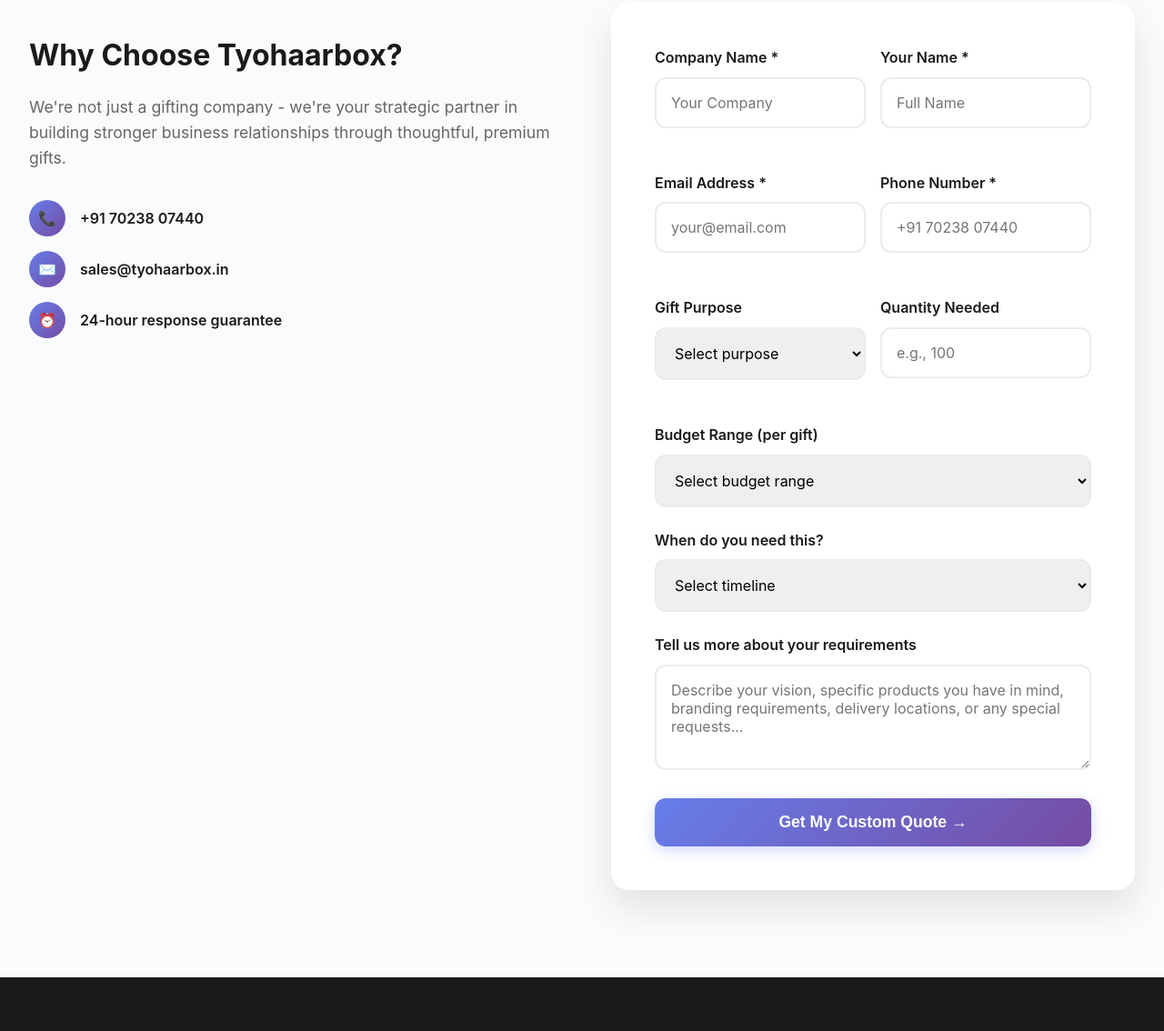
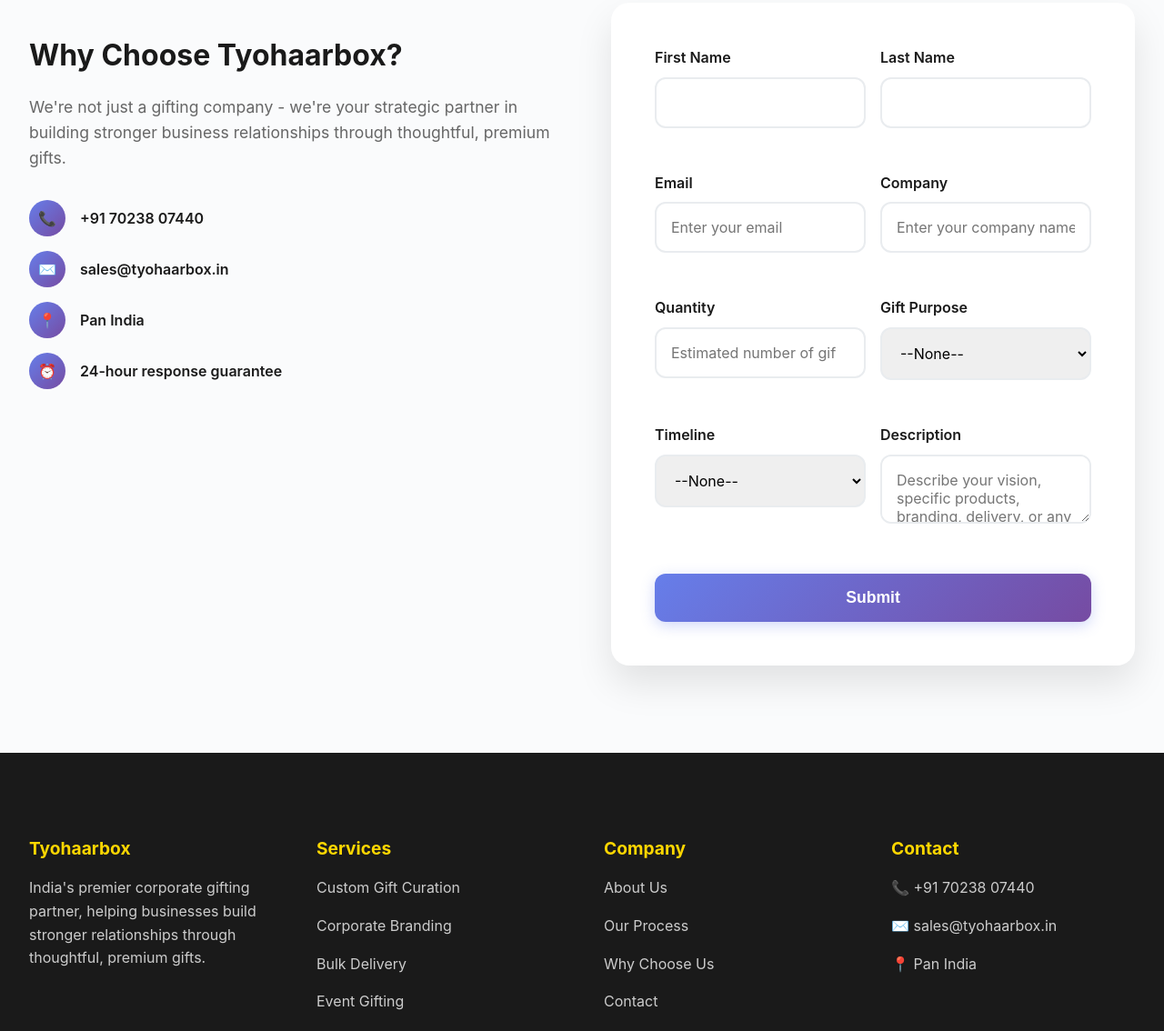
Before and after one commit to tyohaarbox/tyohaarbox.github.io, a plain HTML site: page index.html in a window 1280 px wide. Shown: the part 4670-5804 px from the top of the page at 91% size. Drawn offline with Linux system fonts and the light colour scheme.

Commit message:
Update index.html

```diff
--- a/index.html
+++ b/index.html
@@ -1242,7 +1242,10 @@
                   <div class="contact-icon">✉️</div>
                   <span>sales@tyohaarbox.in</span>
                 </li>
-
+                <li>
+                  <div class="contact-icon">📍</div>
+                  <span>Pan India</span>
+                </li>
                 <li>
                   <div class="contact-icon">⏰</div>
                   <span>24-hour response guarantee</span>
@@ -1250,118 +1253,120 @@
               </ul>
             </div>
             <div class="contact-form">
-              <div class="success-message" id="successMessage">
-                🎉 Thank you! We'll send you a detailed quote within 24 hours.
-                Our team will contact you shortly to discuss your requirements.
-              </div>
-              <form id="contactForm">
+              <form
+                action="https://webto.salesforce.com/servlet/servlet.WebToLead?encoding=UTF-8&orgId=00DdL00000WTUhz"
+                method="POST"
+              >
+                <input type="hidden" name="oid" value="00DdL00000WTUhz" />
+                <input type="hidden" name="retURL" value="http://" />
                 <div class="form-row">
                   <div class="form-group">
-                    <label for="company">Company Name *</label>
+                    <label for="first_name">First Name</label>
                     <input
+                      id="first_name"
+                      maxlength="40"
+                      name="first_name"
+                      size="20"
                       type="text"
-                      id="company"
-                      name="company"
-                      required
-                      placeholder="Your Company"
                     />
                   </div>
                   <div class="form-group">
-                    <label for="name">Your Name *</label>
+                    <label for="last_name">Last Name</label>
                     <input
+                      id="last_name"
+                      maxlength="80"
+                      name="last_name"
+                      size="20"
                       type="text"
-                      id="name"
-                      name="name"
-                      required
-                      placeholder="Full Name"
                     />
                   </div>
                 </div>
                 <div class="form-row">
                   <div class="form-group">
-                    <label for="email">Email Address *</label>
+                    <label for="email">Email</label>
                     <input
+                      id="email"
+                      maxlength="80"
+                      name="email"
+                      size="20"
                       type="email"
-                      id="email"
-                      name="email"
-                      required
-                      placeholder="your@email.com"
+                      placeholder="Enter your email"
                     />
                   </div>
                   <div class="form-group">
-                    <label for="phone">Phone Number *</label>
+                    <label for="company">Company</label>
                     <input
-                      type="tel"
-                      id="phone"
-                      name="phone"
-                      required
-                      placeholder="+91 70238 07440"
+                      id="company"
+                      maxlength="40"
+                      name="company"
+                      size="20"
+                      type="text"
+                      placeholder="Enter your company name"
                     />
                   </div>
                 </div>
                 <div class="form-row">
                   <div class="form-group">
-                    <label for="giftType">Gift Purpose</label>
-                    <select id="giftType" name="giftType">
-                      <option value="">Select purpose</option>
-                      <option value="client-appreciation">
+                    <label for="00NdL00001g4weD">Quantity</label>
+                    <input
+                      id="00NdL00001g4weD"
+                      name="00NdL00001g4weD"
+                      size="20"
+                      type="number"
+                      placeholder="Estimated number of gifts"
+                    />
+                  </div>
+                  <div class="form-group">
+                    <label for="00NdL00001g4wmH">Gift Purpose</label>
+                    <select
+                      id="00NdL00001g4wmH"
+                      name="00NdL00001g4wmH"
+                      title="Gift Purpose"
+                    >
+                      <option value="">--None--</option>
+                      <option value="Client Appreciation">
                         Client Appreciation
                       </option>
-                      <option value="employee-recognition">
+                      <option value="Employee Recognition">
                         Employee Recognition
                       </option>
-                      <option value="festival-gifts">Festival Gifts</option>
-                      <option value="corporate-events">Corporate Events</option>
-                      <option value="product-launch">Product Launch</option>
-                      <option value="custom-request">Custom Request</option>
+                      <option value="Festival Gifts">Festival Gifts</option>
+                      <option value="Corporate Events">Corporate Events</option>
+                      <option value="Product Launch">Product Launch</option>
+                      <option value="Custom Request">Custom Request</option>
+                    </select>
+                  </div>
+                </div>
+                <div class="form-row">
+                  <div class="form-group">
+                    <label for="00NdL00001g4x41">Timeline</label>
+                    <select
+                      id="00NdL00001g4x41"
+                      name="00NdL00001g4x41"
+                      title="Timeline"
+                    >
+                      <option value="">--None--</option>
+                      <option value="Within 1 week (Rush Order)">
+                        Within 1 week (Rush Order)
+                      </option>
+                      <option value="2-3 weeks">2-3 weeks</option>
+                      <option value="1 month">1 month</option>
+                      <option value="Flexible timeline">
+                        Flexible timeline
+                      </option>
                     </select>
                   </div>
                   <div class="form-group">
-                    <label for="quantity">Quantity Needed</label>
-                    <input
-                      type="number"
-                      id="quantity"
-                      name="quantity"
-                      min="1"
-                      placeholder="e.g., 100"
-                    />
+                    <label for="description">Description</label>
+                    <textarea
+                      name="description"
+                      id="description"
+                      title="Describe your requirements"
+                      placeholder="Describe your vision, specific products, branding, delivery, or any special requests..."
+                    ></textarea>
                   </div>
                 </div>
-                <div class="form-group">
-                  <label for="budget">Budget Range (per gift)</label>
-                  <select id="budget" name="budget">
-                    <option value="">Select budget range</option>
-                    <option value="500-1000">₹500 - ₹1,000</option>
-                    <option value="1000-2500">₹1,000 - ₹2,500</option>
-                    <option value="2500-5000">₹2,500 - ₹5,000</option>
-                    <option value="5000-10000">₹5,000 - ₹10,000</option>
-                    <option value="10000+">₹10,000+</option>
-                  </select>
-                </div>
-                <div class="form-group">
-                  <label for="timeline">When do you need this?</label>
-                  <select id="timeline" name="timeline">
-                    <option value="">Select timeline</option>
-                    <option value="urgent">Within 1 week (Rush order)</option>
-                    <option value="2-weeks">2-3 weeks</option>
-                    <option value="1-month">1 month</option>
-                    <option value="flexible">Flexible timeline</option>
-                  </select>
-                </div>
-                <div class="form-group">
-                  <label for="message"
-                    >Tell us more about your requirements</label
-                  >
-                  <textarea
-                    id="message"
-                    name="message"
-                    rows="4"
-                    placeholder="Describe your vision, specific products you have in mind, branding requirements, delivery locations, or any special requests..."
-                  ></textarea>
-                </div>
-                <button type="submit" class="submit-btn">
-                  Get My Custom Quote →
-                </button>
+                <button type="submit" class="submit-btn">Submit</button>
               </form>
             </div>
           </div>
@@ -1396,13 +1401,13 @@
           <h4>Contact</h4>
           <p>📞 +91 70238 07440</p>
           <p>✉️ sales@tyohaarbox.in</p>
-
+          <p>📍 Pan India</p>
         </div>
       </div>
       <div class="footer-bottom">
         <p>
-          &copy; 2024 Tyohaarbox. All rights reserved. | Fresh thinking in
-          corporate gifting since August 2024
+          &copy; 2025 Tyohaarbox. All rights reserved. | Fresh thinking in
+          corporate gifting since August 2025
         </p>
       </div>
     </footer>
```
